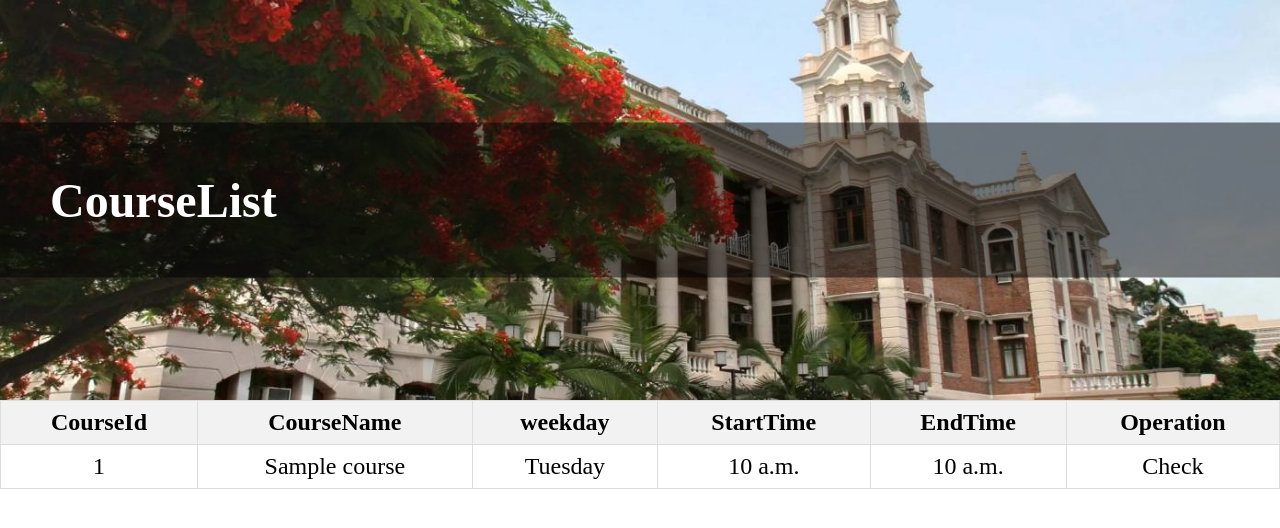
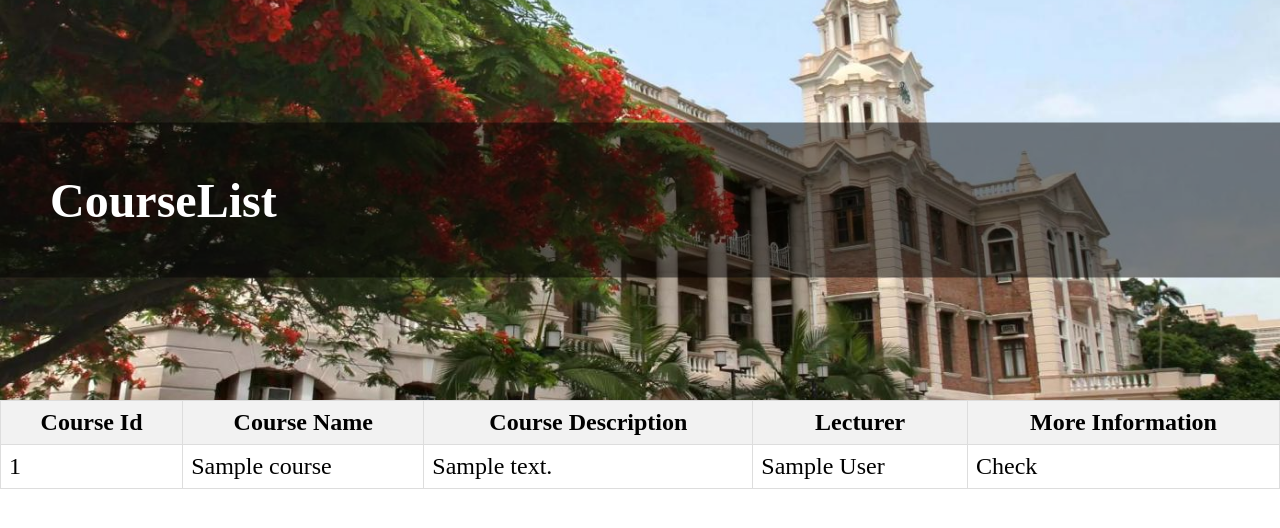
Before and after one commit to Geinzit/COMP3278_CourseManagementSystem, a Django app: page /manager/ in a window 1280 px wide. Shown: the top 528 px of the page. Run offline with Django 4.2, Linux system fonts and the light colour scheme; tables that the repository leaves empty hold one stand-in row (values such as "Sample post").

Commit message:
added login_time field for student, updated index page

```diff
--- a/manager/models.py
+++ b/manager/models.py
@@ -5,7 +5,7 @@ class Student(models.Model):
     usrname = models.CharField(max_length = 100, null = True, blank = True)
     email = models.CharField(max_length = 100, null = True, blank = True)
     bio = models.CharField(max_length = 1000, null = True, blank = True)
-
+    login_time = models.DateTimeField(null = True, blank = True)
 
 class Teacher(models.Model):
     id = models.IntegerField(primary_key=True)
--- a/manager/templates/course.html
+++ b/manager/templates/course.html
@@ -69,7 +69,6 @@
 		</script>
         </div>
 
->>>>>>> bce7c0023691a65096b599c49c1540eac2712351
         </div>
     </div>
 </body>
--- a/manager/templates/index.html
+++ b/manager/templates/index.html
@@ -20,23 +20,21 @@
         <table>
             <thead>
                 <tr>
-                    <th> CourseId</th>
-                    <th>CourseName</th>
-		    <th>weekday</th>
-		    <th>StartTime</th>
-                    <th>EndTime</th>
-                    <th>Operation</th>
+                    <th>Course Id</th>
+                    <th>Course Name</th>
+		    <th>Course Description</th>
+		    <th>Lecturer</th>
+                    <th>More Information</th>
                 </tr>
             </thead>
             <tbody>
                 {% for course in course_list %}
                 <tr>
-                    <td>{{ course.course_id }}</td>
-                    <td>{{ course.course_name }}</td>
-		    <td>{{ course.weekday }}</td>
-                    <td>{{ course.start_time }}</td>
-                    <td>{{ course.end_time }}</td>
-                    <td><a href="course/{{ course.course_id }}">Check</a></td>
+                    <td style="text-align: left;">{{ course.course_id }}</td>
+                    <td style="text-align: left;">{{ course.course_name }}</td>
+		    <td style="text-align: left;">{{ course.description }}</td>
+                    <td style="text-align: left;"><a href="teacher/{{ course.teacher_id }}">{{ course.teacher.name }}</a></td>
+                    <td style="text-align: left;"><a href="course/{{ course.course_id }}">Check</a></td>
                 </tr>
                 {% endfor %}
 
--- a/manager/views.py
+++ b/manager/views.py
@@ -14,8 +14,6 @@ from .face_rec import face_rec, pil_to_cv2
 
 """
 TODO
-
-remove_course
 
 logout_button
 
@@ -83,7 +81,7 @@ def index(request):
                 'teacher': course.teacher,
                 'description': course.description,
             })
-    return render(request, 'index.html', {'course_list': processed_courses})
+    return render(request, 'index.html', {'course_list': courses})
 
 def course(request, course_id):
     course = Course.objects.get(course_id = course_id)
```
Also changed, not shown: manager/migrations/0012_course_course_information_and_more.py (added), manager/migrations/0013_student_login_time_alter_courseschedule_weekday.py (added).
